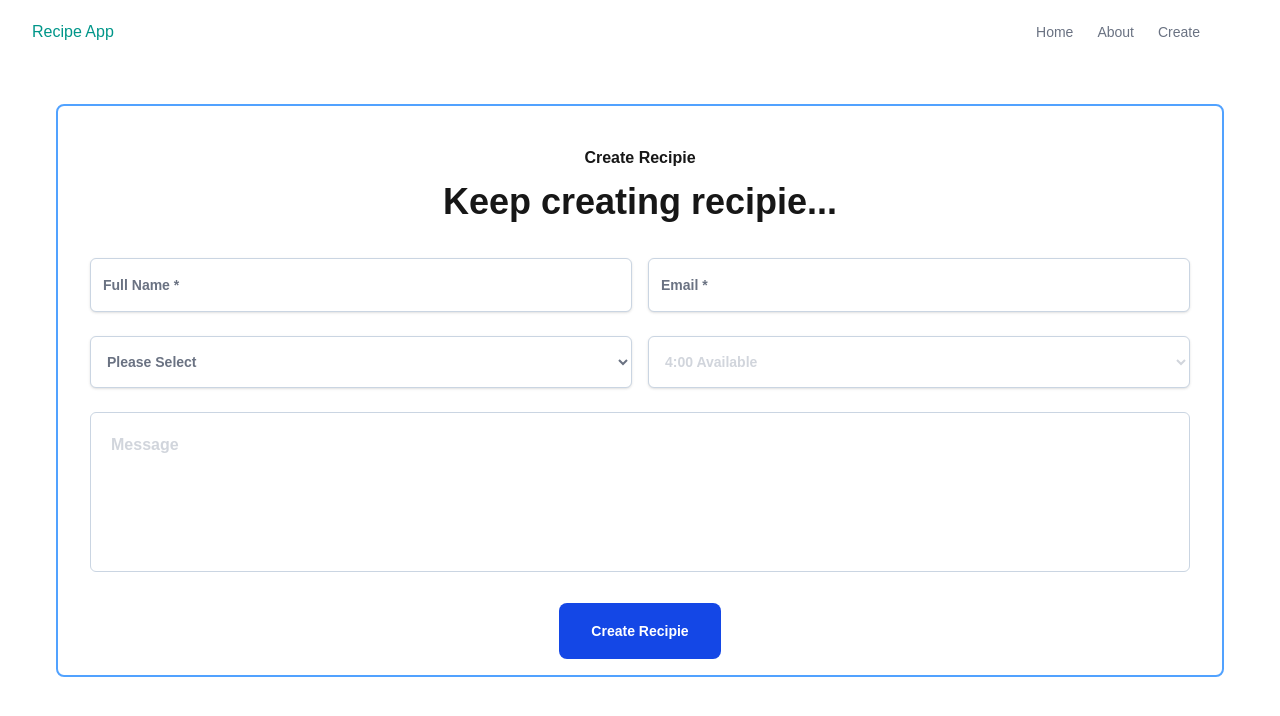
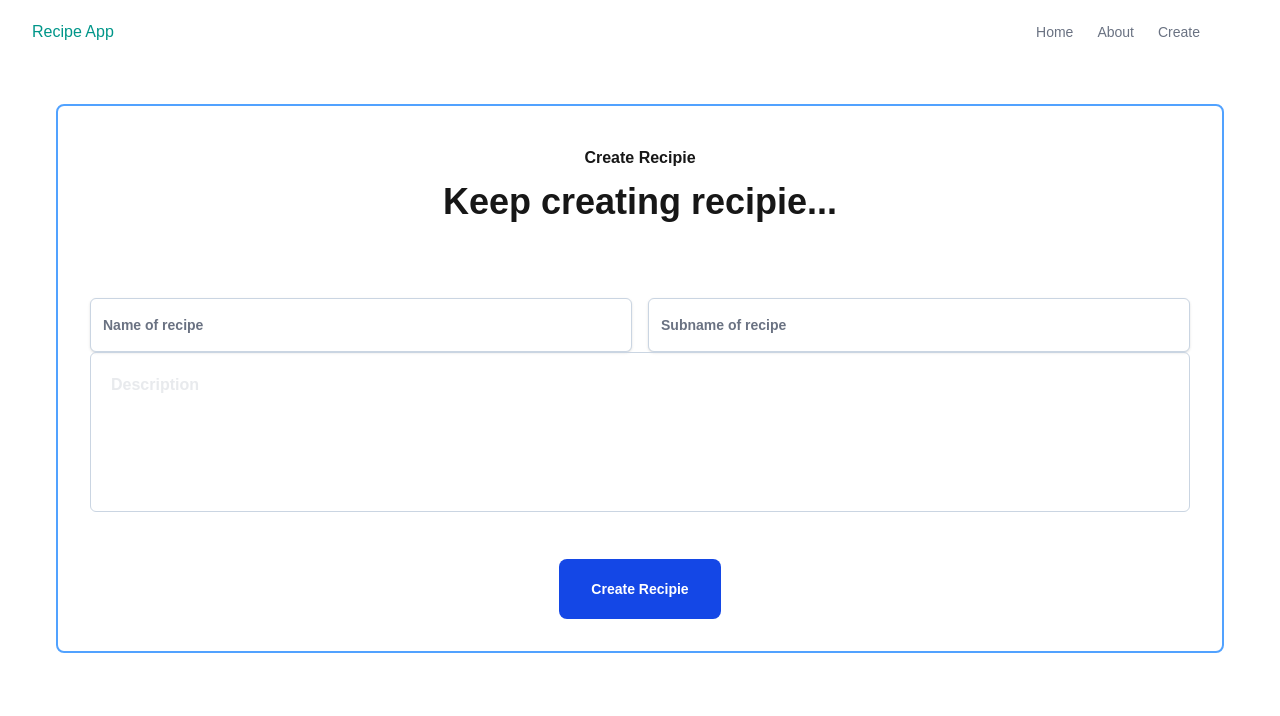
Before and after one commit to bishaldsrija08/recipe-app, a Next.js app: page /create in a window 1280 px wide. Shown: the top 716 px of the page. Built offline with nearby package versions, Linux system fonts and the light colour scheme.

Commit message:
delete and create recipe done

```diff
--- a/src/app/[id]/components/Delete.jsx
+++ b/src/app/[id]/components/Delete.jsx
@@ -1,13 +1,18 @@
 "use client"
+
+import { useRouter } from "next/navigation";
+
 const DeleteButton = ({ recipeId }) => {
+    const router = useRouter();
     const handleDelete = async () => {
-        const response = await fetch('http://localhost:3000/api/recipe' + recipeId, {
+        const response = await fetch('http://localhost:3000/api/recipe/' + recipeId, {
             method: "DELETE"
         })
         if (!response.ok) {
             throw new Error('Failed to delete recipe');
         }
         alert("Recipe deleted successfully");
+        router.push('/')
     }
     return (
         <div className="mt-8">
--- a/src/app/create/page.jsx
+++ b/src/app/create/page.jsx
@@ -1,33 +1,89 @@
+"use client";
+
+import { useRouter } from "next/navigation";
+import { useState } from "react";
 
 const Create = () => {
+  const router = useRouter();
+  const [data, setData] = useState({
+    name: "",
+    subname: "",
+    description: ""
+  });
+
+  const handleChange = (e) => {
+    const { name, value } = e.target;
+    console.log(name, value);
+    setData((prevData) => ({
+      ...prevData,
+      [name]: value
+    }));
+  };
+
+  const handleSubmit = async (e) => {
+    e.preventDefault(); // Prevent the default form submission behavior
+
+    const response = await fetch("http://localhost:3000/api/recipe", {
+      method: "POST",
+      headers: {
+        "Content-Type": "application/json"
+      },
+      body: JSON.stringify(data)
+    });
+
+    if (!response.ok) {
+      console.log("error in creating recipie");
+      return;
+    }
+    alert("Recipie created successfully");
+    router.push("/");
+  };
+
   return (
     <div className="mx-14 mt-10 border-2 border-blue-400 rounded-lg">
       <div className="mt-10 text-center font-bold">Create Recipie</div>
       <div className="mt-3 text-center text-4xl font-bold">Keep creating recipie...</div>
+      <form onSubmit={handleSubmit} className="mt-10">
         <div className="p-8">
           <div className="flex gap-4">
-      <input type="Name" name="name" className="mt-1 block w-1/2 rounded-md border border-slate-300 bg-white px-3 py-4 placeholder-slate-400 shadow-sm placeholder:font-semibold placeholder:text-gray-500 focus:border-sky-500 focus:outline-none focus:ring-1 focus:ring-sky-500 sm:text-sm" placeholder="Full Name *" />
-      <input type="email" name="email" className="mt-1 block w-1/2 rounded-md border border-slate-300 bg-white px-3 py-4 placeholder-slate-400 shadow-sm placeholder:font-semibold placeholder:text-gray-500 focus:border-sky-500 focus:outline-none focus:ring-1 focus:ring-sky-500 sm:text-sm" placeholder="Email *" />
+            <input
+              onChange={handleChange}
+              type="text"
+              name="name"
+              className="mt-1 block w-1/2 rounded-md border border-slate-300 bg-white px-3 py-4 placeholder-slate-400 shadow-sm placeholder:font-semibold placeholder:text-gray-500 focus:border-sky-500 focus:outline-none focus:ring-1 focus:ring-sky-500 sm:text-sm"
+              placeholder="Name of recipe"
+            />
+            <input
+              onChange={handleChange}
+              type="text"
+              name="subname"
+              className="mt-1 block w-1/2 rounded-md border border-slate-300 bg-white px-3 py-4 placeholder-slate-400 shadow-sm placeholder:font-semibold placeholder:text-gray-500 focus:border-sky-500 focus:outline-none focus:ring-1 focus:ring-sky-500 sm:text-sm"
+              placeholder="Subname of recipe"
+            />
           </div>
-    <div className="my-6 flex gap-4">
-      <select name="select" id="select" className="block w-1/2 rounded-md border border-slate-300 bg-white px-3 py-4 font-semibold text-gray-500 shadow-sm focus:border-sky-500 focus:outline-none focus:ring-1 focus:ring-sky-500 sm:text-sm">
-        <option className="font-semibold text-slate-300">Please Select</option>
-      </select>
-      <select name="select" id="select" className="block w-1/2 rounded-md border border-slate-300 bg-white px-3 py-4 font-semibold text-gray-300 shadow-sm focus:border-sky-500 focus:outline-none focus:ring-1 focus:ring-sky-500 sm:text-sm">
-        <option className="font-semibold text-slate-300">4:00 Available</option>
-      </select>
-    </div>
+
           <div>
-      <textarea name="textarea" id="text" cols={30} rows={10} className="mb-10 h-40 w-full resize-none rounded-md border border-slate-300 p-5 font-semibold text-gray-300" defaultValue={"Message"} />
+            <textarea
+              onChange={handleChange}
+              name="description"
+              cols={30}
+              rows={10}
+              className="mb-10 h-40 w-full resize-none rounded-md border border-slate-300 p-5 font-semibold text-gray-300"
+              placeholder="Description"
+            />
           </div>
           <div className="text-center">
-      <a className="cursor-pointer rounded-lg bg-blue-700 px-8 py-5 text-sm font-semibold text-white">Create Recipie</a>
-
+            <button
+              type="submit"
+              className="cursor-pointer rounded-lg bg-blue-700 px-8 py-5 text-sm font-semibold text-white"
+            >
+              Create Recipie
+            </button>
           </div>
         </div>
+      </form>
     </div>
+  );
+};
 
-  )
-}
-
-export default Create
+export default Create;
```
Lines whose indentation alone changed are shown as unchanged.
